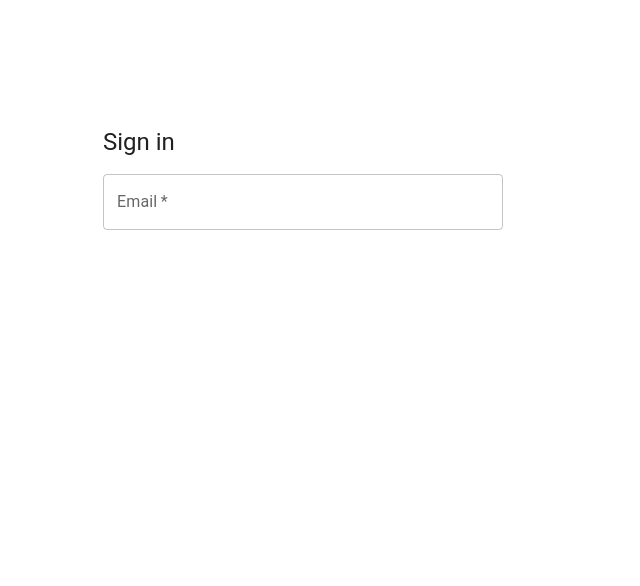
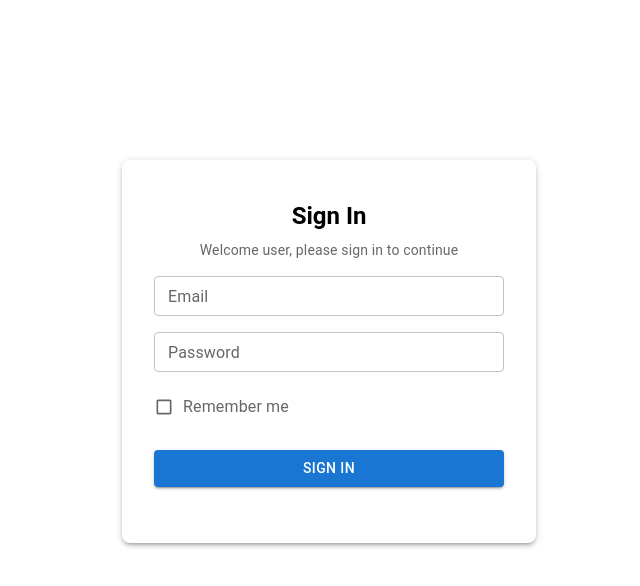
Before and after one commit to salimovone/siem-front, a React (Vite) app: page /login in a window 1280 px wide. Shown: the top 586 px of the page, without its empty margins (311-951 px from the left). Built offline with nearby package versions, Linux system fonts and the light colour scheme.

Commit message:
login page added

```diff
--- a/src/views/Login/index.jsx
+++ b/src/views/Login/index.jsx
@@ -1,41 +1,50 @@
-import { Box, CssBaseline, FormControl, FormLabel, Grid, TextField, Typography } from "@mui/material";
+import { Box, Button, Checkbox, FormControl, FormControlLabel, Stack, TextField, Typography } from "@mui/material";
 import React from "react";
 
-const Login = () => {
+const SignIn = () => {
     return (
-        <Box sx={{ height: "100vh", width: "100vw", pt: "8%" }}>
-            <Grid container>
-                <CssBaseline />
-                <Grid
-                    item
-                    xs={12}
-                    sm={6}
-                    md={4}
-                    sx={{
-                        paddingInline: "20px",
-                        // width: "100%",
-                        margin: "auto",
-                    }}
-                >
-                    <Box
-                        sx={{
-                            width: "100%",
-                            maxWidth: "800px",
-                            minWidth: "500px",
-                            padding: 3,
-                        }}
-                    >
-                        <FormControl fullWidth>
-                            <Typography variant="h5" sx={{ mb: 2 }}>
-                                Sign in
-                            </Typography>
-                            <TextField label="Email" required type="email" sx={{maxWidth: "400px", minWidth: "250px", width: "100%"}}/>
-                        </FormControl>
-                    </Box>
-                </Grid>
-            </Grid>
-        </Box>
+        <Stack
+            direction={"row"}
+            mt={20}
+            justifyContent={"center"}
+        >
+            <Box sx={{ width: "100%", maxWidth: "350px", boxShadow: 3, borderRadius: 2, p: 4, pt: 5 }}>
+                <Typography variant="h5" fontWeight={600} textAlign={"center"}>
+                    Sign In
+                </Typography>
+                <Typography variant="body2" textAlign={"center"} mt={1} color="#0009">
+                    Welcome user, please sign in to continue
+                </Typography>
+                <Box>
+                    <FormControl fullWidth>
+                        <TextField
+                            label="Email"
+                            variant="outlined"
+                            fullWidth
+                            sx={{ mt: 2, width: "100%"}}
+                            type="email"
+                            size="small"
+                        />
+                        <TextField
+                            label="Password"
+                            variant="outlined"
+                            fullWidth
+                            sx={{ mt: 2 }}
+                            type="password"
+                            size="small"
+                        />
+
+                        <Stack>
+                            <FormControlLabel control={<Checkbox size="small" />} label="Remember me" sx={{ mt: 2, paddingLeft: "2px", color: "#0009" }} />
+                        </Stack>
+
+                        <Button variant="contained" sx={{my: 3}} >Sign In</Button>
+
+                    </FormControl>
+                </Box>
+            </Box>
+        </Stack>
     );
 };
 
-export default Login;
+export default SignIn;
--- a/src/views/index.js
+++ b/src/views/index.js
@@ -2,3 +2,4 @@ export { default as Home } from './Home';
 export { default as Dashboard } from './Dashboard';
 export { default as Logs } from './Logs';
 export { default as Login } from './Login';
+export { default as SignIn } from './SignIn';
```
Also changed, not shown: 1 other file (tests, documents, lock files or other folders).
